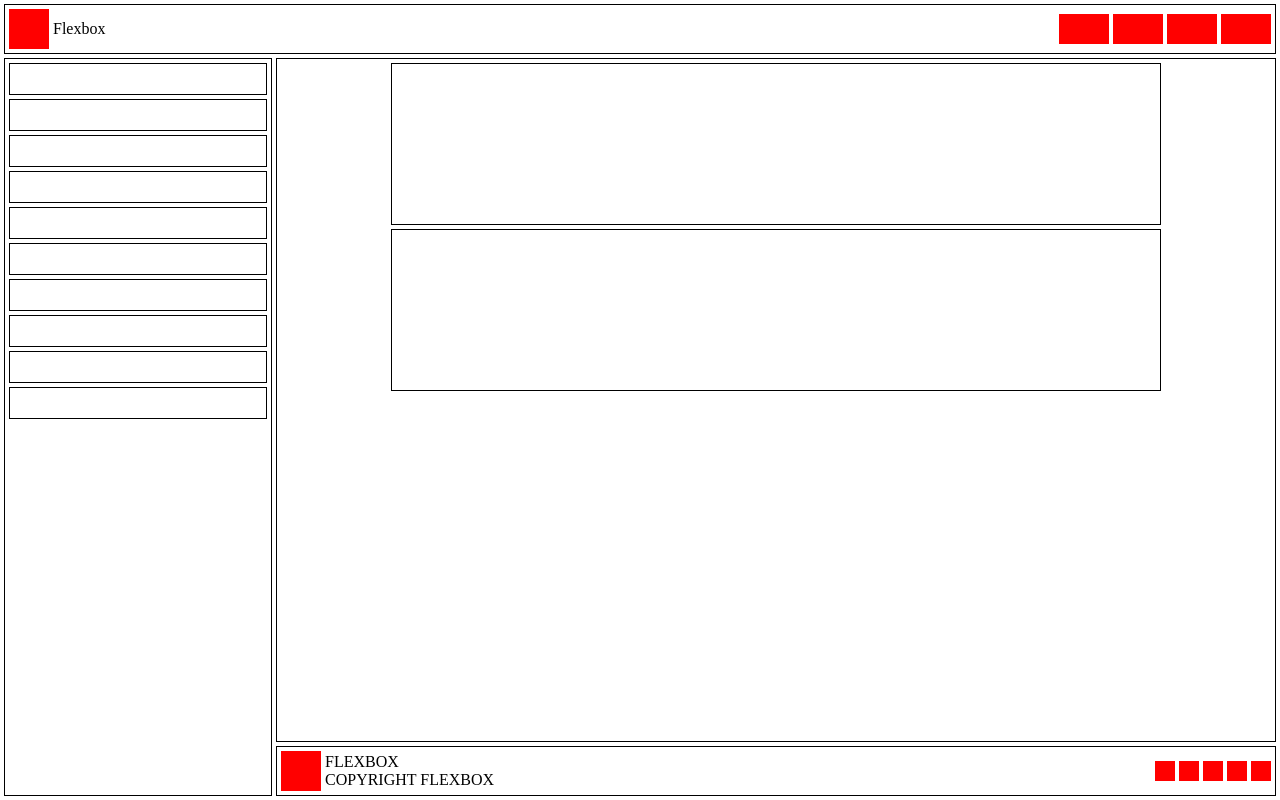
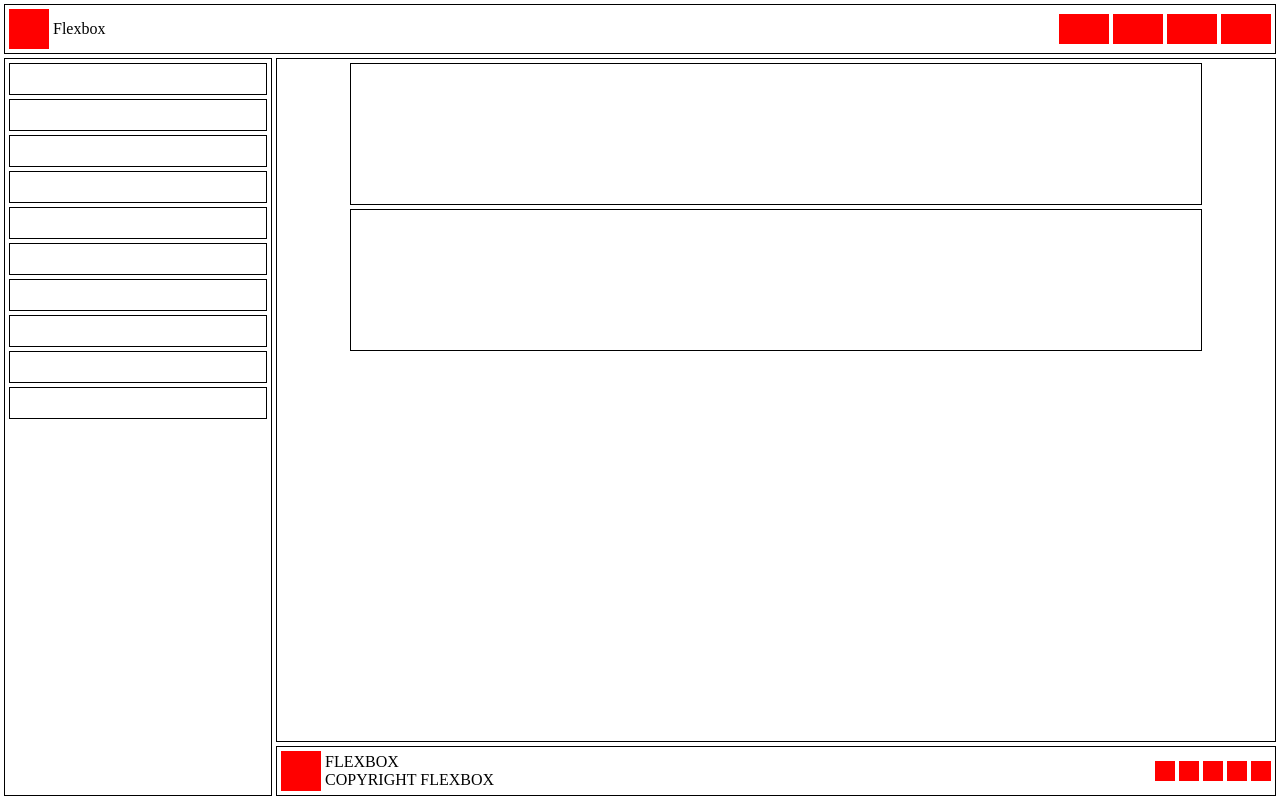
Before and after one commit to Prttyboi07/practical-flexbox, a plain HTML site: page flexbox9.html in a window 1280 px wide. Drawn offline with Linux system fonts and the light colour scheme.

Commit message:
Update flexbox9.html

```diff
--- a/flexbox9.html
+++ b/flexbox9.html
@@ -98,14 +98,14 @@
     .mupper {
 
         border: 1px solid black;
-        height: 20vh;
-        width: 60vw;
+        height: 140px;
+        width: 850px;
     }
 
     .mlower {
         border: 1px solid black;
-        height: 20vh;
-        width: 60vw;
+        height: 140px;
+        width: 850px;
     }
 
     .footermain {
```
